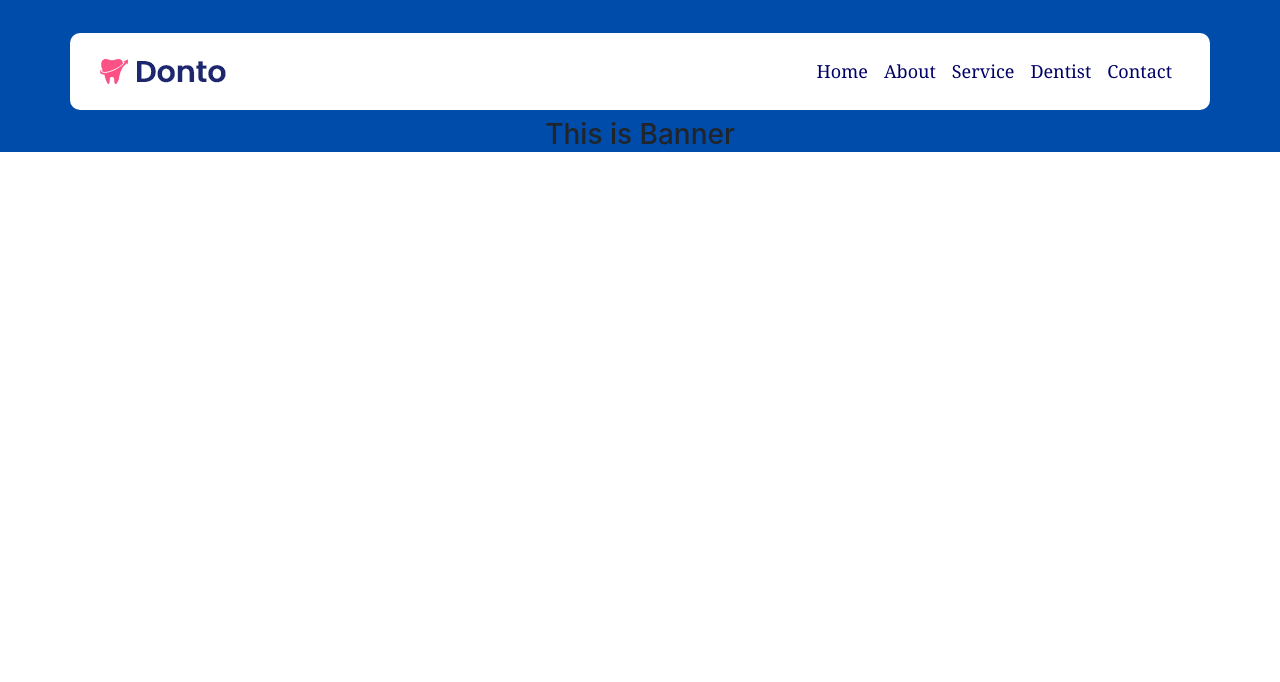
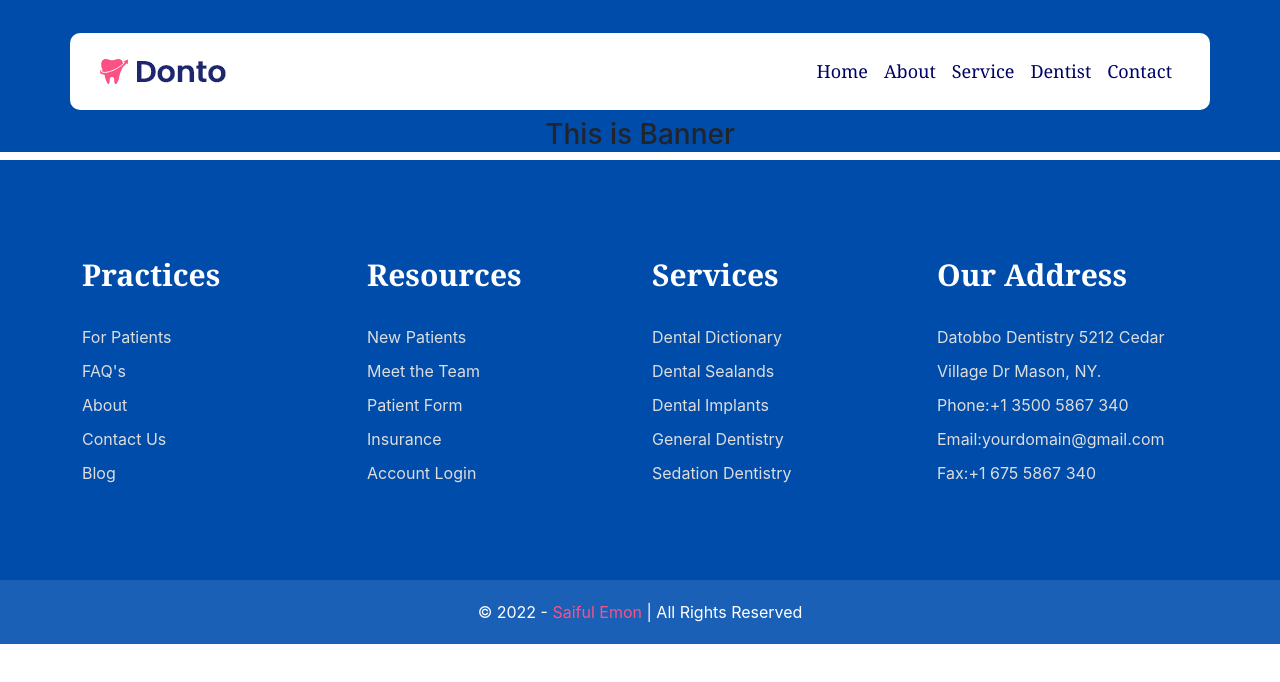
Before and after one commit to onlinehub0808/healthcare, a React (Create React App) app: page / in a window 1280 px wide. Shown: the top 682 px of the page. Built offline with nearby package versions, Linux system fonts and the light colour scheme.

Commit message:
footer section done

```diff
--- a/src/App.js
+++ b/src/App.js
@@ -1,4 +1,5 @@
 import './App.css';
+import Footer from './Pages/Home/Footer/Footer';
 import Header from './Pages/Home/Header/Header';
 import Home from './Pages/Home/Home/Home';
 
@@ -7,6 +8,7 @@ function App() {
     <div className="App">
       <Header />
       <Home />
+      <Footer />
     </div>
   );
 }
--- /dev/null
+++ b/src/Pages/Home/Footer/Footer.css
@@ -0,0 +1,40 @@
+.footer-bg {
+    background-color: #004caa;
+}
+
+.single-footer-widget {
+    padding: 100px 0 90px;
+    text-align: start;
+}
+
+.widget-title {
+    margin-bottom: 30px;
+}
+
+.widget-title h2 {
+    line-height: 1;
+    font-size: 30px;
+    color: #fff!important;
+    font-family: Cambria, Cochin, Georgia, Times, 'Times New Roman', serif;
+    font-weight: 600;
+}
+.footer-link {
+    font-weight: 400;
+    display: block;
+    line-height: 34px;
+    color: #ddd!important;
+
+}
+
+.footer-link:hover {
+    color: #fc5185 !important;
+}
+
+.footer-copy-right {
+    padding: 20px 0;
+    background-color: #1a60b6;
+}
+
+.developer {
+    color: #fc5185;
+}
--- /dev/null
+++ b/src/Pages/Home/Footer/Footer.jsx
@@ -0,0 +1,75 @@
+import React from 'react';
+import { Col, Container, NavLink, Row } from 'react-bootstrap';
+import './Footer.css'
+
+const Footer = () => {
+    return (
+        <div className="footer-bg">
+            <Container>
+                <Row className="text-white">
+                    <Col xs={6} md={3}>
+                        <div className="single-footer-widget">
+                            <div className="widget-title">
+                                <h2>Practices</h2>
+                            </div>
+                            <div className="widget-content">
+                                <NavLink className="footer-link">For Patients</NavLink>
+                                <NavLink className="footer-link">FAQ's</NavLink>
+                                <NavLink className="footer-link">About</NavLink>
+                                <NavLink className="footer-link">Contact Us</NavLink>
+                                <NavLink className="footer-link">Blog</NavLink>
+                            </div>
+                        </div>
+                    </Col>
+                    <Col xs={6} md={3}>
+                        <div className="single-footer-widget">
+                            <div className="widget-title">
+                                <h2>Resources</h2>
+                            </div>
+                            <div className="widget-content">
+                                <NavLink className="footer-link">New Patients</NavLink>
+                                <NavLink className="footer-link">Meet the Team</NavLink>
+                                <NavLink className="footer-link">Patient Form</NavLink>
+                                <NavLink className="footer-link">Insurance</NavLink>
+                                <NavLink className="footer-link">Account Login</NavLink>
+                            </div>
+                        </div>
+                    </Col>
+                    <Col xs={6} md={3}>
+                        <div className="single-footer-widget">
+                            <div className="widget-title">
+                                <h2>Services</h2>
+                            </div>
+                            <div className="widget-content">
+                                <NavLink className="footer-link">Dental Dictionary</NavLink>
+                                <NavLink className="footer-link">Dental Sealands</NavLink>
+                                <NavLink className="footer-link">Dental Implants</NavLink>
+                                <NavLink className="footer-link">General Dentistry</NavLink>
+                                <NavLink className="footer-link">Sedation Dentistry</NavLink>
+                            </div>
+                        </div>
+                    </Col>
+                    <Col xs={6} md={3}>
+                        <div className="single-footer-widget">
+                            <div className="widget-title">
+                                <h2>Our Address</h2>
+                            </div>
+                            <div className="widget-content">
+                                <NavLink className="footer-link">Datobbo Dentistry 5212 Cedar</NavLink>
+                                <NavLink className="footer-link">Village Dr Mason, NY.</NavLink>
+                                <NavLink className="footer-link">Phone:+1 3500 5867 340</NavLink>
+                                <NavLink className="footer-link">Email:yourdomain@gmail.com</NavLink>
+                                <NavLink className="footer-link">Fax:+1 675 5867 340</NavLink>
+                            </div>
+                        </div>
+                    </Col>
+                </Row>
+            </Container>
+            <div className="footer-copy-right text-center text-white">
+                <p className='mb-0'>&copy; 2022 - <span className="developer">Saiful Emon</span> | All Rights Reserved</p>
+            </div>
+        </div>
+    );
+};
+
+export default Footer;
```
